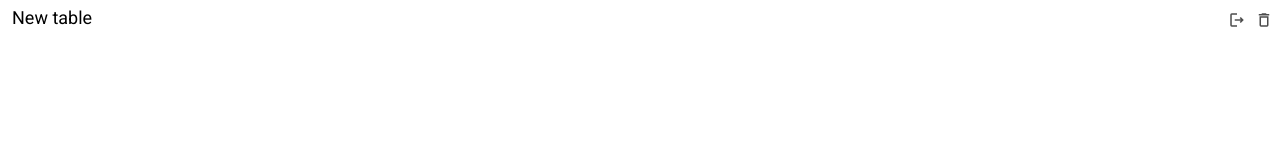
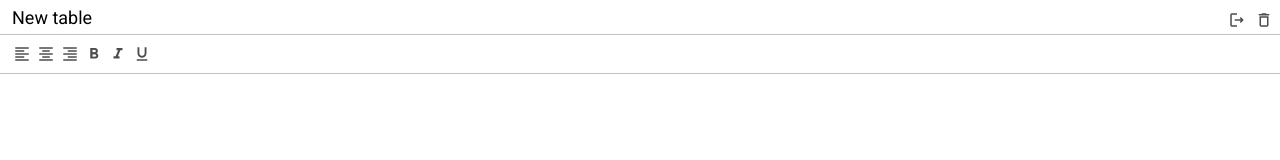
Before and after one commit to quinsberry/custom-sheets, a website built with webpack: page public/index.html in a window 1280 px wide. Built offline with nearby package versions, Linux system fonts and the light colour scheme.

Commit message:
- created toolbar with base 6 icons

```diff
--- a/public/index.html
+++ b/public/index.html
@@ -30,8 +30,42 @@
                 </div>
             </div>
         </div>
-        <div class="excel__toolbar"></div>
+
+        <div class="excel__toolbar">
+            <div class="button">
+                <span class="material-icons-outlined">
+                    format_align_left
+                </span>
+            </div>
+            <div class="button">
+                <span class="material-icons-outlined">
+                    format_align_center
+                </span>
+            </div>
+            <div class="button">
+                <span class="material-icons-outlined">
+                    format_align_right
+                </span>
+            </div>
+            <div class="button">
+                <span class="material-icons-outlined">
+                    format_bold
+                </span>
+            </div>
+            <div class="button">
+                <span class="material-icons-outlined">
+                    format_italic
+                </span>
+            </div>
+            <div class="button">
+                <span class="material-icons-outlined">
+                    format_underlined
+                </span>
+            </div>
+        </div>
+
         <div class="excel__formula"></div>
+
         <div class="excel__table"></div>
     </div>
 </div>
--- a/src/scss/_variables.scss
+++ b/src/scss/_variables.scss
@@ -1,2 +1,3 @@
 $header-height: 34px;
+$toolbar-height: 40px;
 $border-color: #c0c0c0;
--- a/src/scss/toolbar.scss
+++ b/src/scss/toolbar.scss
@@ -2,5 +2,17 @@
 @import 'variables';
 
 .excel__toolbar {
+  position: absolute;
+  top: $header-height;
+  left: 0;
+  right: 0;
+  height: $toolbar-height;
+  border-top: 1px solid $border-color;
+  border-bottom: 1px solid $border-color;
+  padding: 7px 10px;
+  display: flex;
 
+  .button {
+    @include button();
+  }
 }
```
